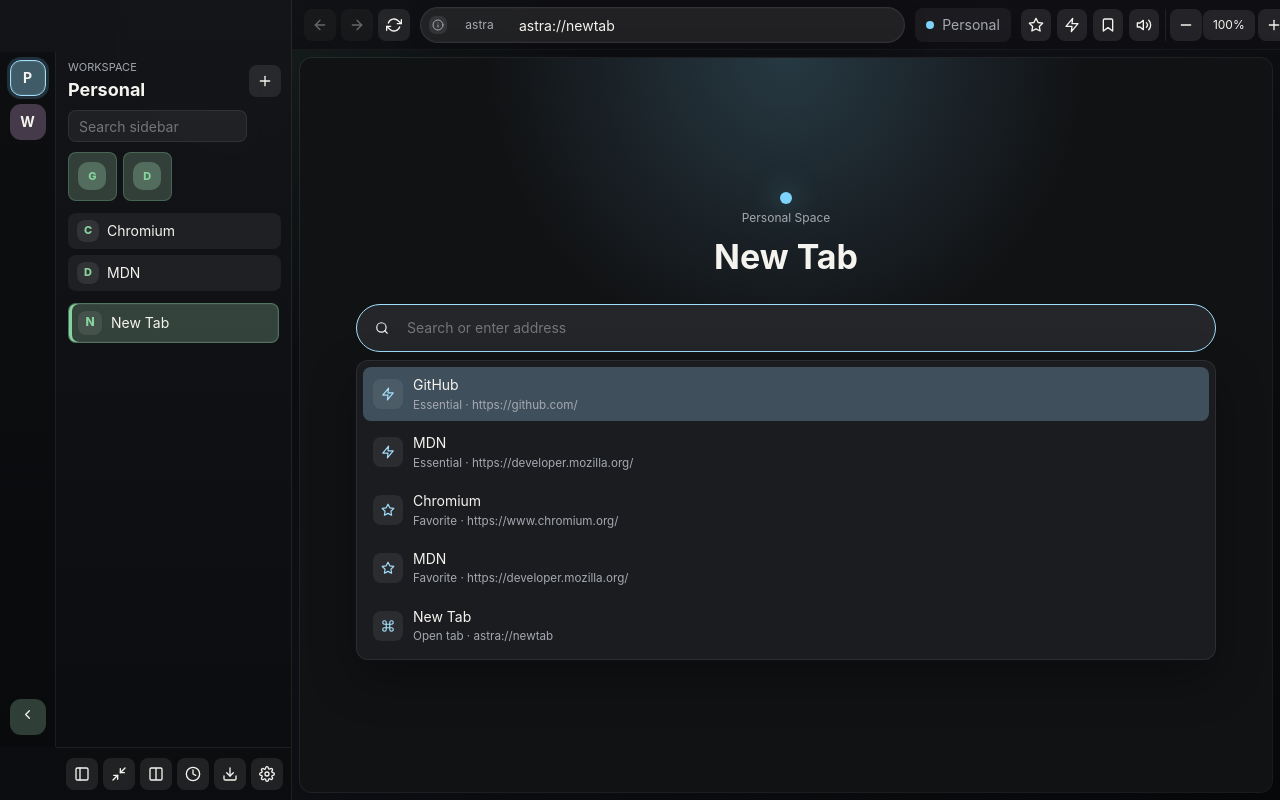
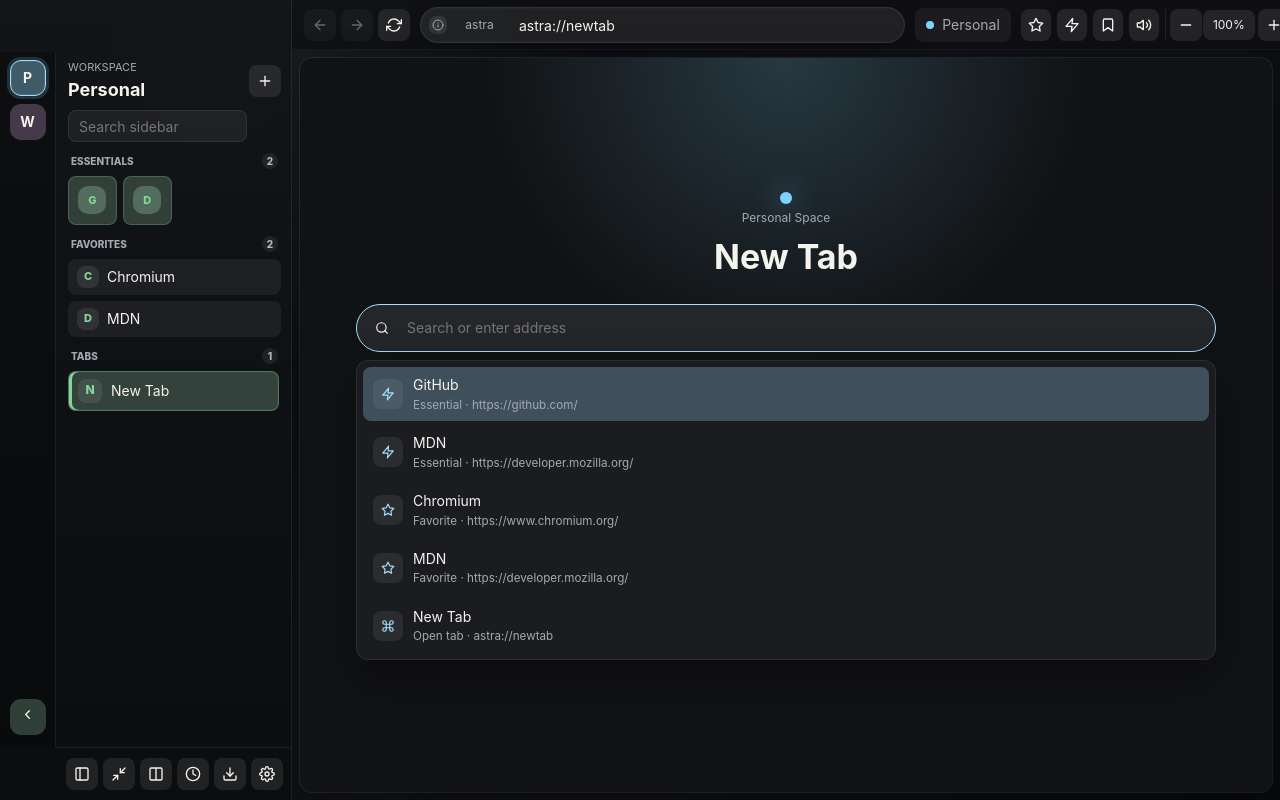
Before and after one commit to Tsutomu-miku/astra-browser, a React (Vite) app: page / in a window 1280 px wide. Shown: the top 800 px of the page. Built offline with nearby package versions, Linux system fonts and the light colour scheme.

Commit message:
feat: clarify sidebar sections

```diff
--- a/src/renderer/styles/sidebar.css
+++ b/src/renderer/styles/sidebar.css
@@ -290,11 +290,50 @@ h1 {
   font-size: 11px;
 }
 
+.sidebar-section {
+  min-width: 0;
+  display: grid;
+  gap: 6px;
+  padding: 0 0 10px;
+}
+
+.sidebar-section-header {
+  min-width: 0;
+  height: 18px;
+  display: flex;
+  align-items: center;
+  justify-content: space-between;
+  gap: 8px;
+  padding: 0 3px;
+  color: var(--muted);
+  font-size: 10px;
+  font-weight: 760;
+  text-transform: uppercase;
+  letter-spacing: 0;
+}
+
+.sidebar-section-header span:first-child {
+  min-width: 0;
+  overflow: hidden;
+  text-overflow: ellipsis;
+  white-space: nowrap;
+}
+
+.sidebar-section-header span:last-child {
+  min-width: 16px;
+  height: 16px;
+  display: grid;
+  place-items: center;
+  border-radius: 999px;
+  background: rgba(255, 255, 255, 0.07);
+  color: color-mix(in srgb, var(--muted) 82%, white);
+  font-size: 10px;
+}
+
 .pinned-tabs {
   display: grid;
   grid-template-columns: repeat(4, 1fr);
   gap: 7px;
-  padding: 4px 0 12px;
 }
 
 .pinned-tab-button {
@@ -328,7 +367,6 @@ h1 {
 .favorites {
   display: grid;
   gap: 6px;
-  padding: 0 0 12px;
 }
 
 .essentials {
@@ -401,6 +439,20 @@ h1 {
   box-shadow:
     inset 3px 0 0 var(--accent),
     inset 0 0 0 1px rgba(255, 255, 255, 0.035);
+}
+
+.favorite-button[aria-current="true"] {
+  border-color: color-mix(in srgb, var(--accent) 36%, transparent);
+  background: color-mix(in srgb, var(--accent) 18%, rgba(255, 255, 255, 0.08));
+  box-shadow:
+    inset 3px 0 0 var(--accent),
+    inset 0 0 0 1px rgba(255, 255, 255, 0.035);
+}
+
+.essentials .favorite-button[aria-current="true"] {
+  box-shadow:
+    0 0 0 2px color-mix(in srgb, var(--accent) 20%, transparent),
+    inset 0 0 0 1px color-mix(in srgb, var(--accent) 22%, transparent);
 }
 
 .tab-row[aria-selected="true"],
@@ -485,6 +537,11 @@ h1 {
   scrollbar-color: rgba(255, 255, 255, 0.22) transparent;
 }
 
+.tabs-section {
+  min-height: 0;
+  padding-bottom: 0;
+}
+
 .tab-button {
   min-height: 38px;
   display: grid;
--- a/src/renderer/surfaces/sidebar/components/SidebarItems.tsx
+++ b/src/renderer/surfaces/sidebar/components/SidebarItems.tsx
@@ -2,6 +2,15 @@ import type { CSSProperties, DragEvent, MouseEvent } from "react";
 import { FiLoader, FiMoon, FiX } from "react-icons/fi";
 
 import { getHostInitial, type BrowserTab, type Favorite, type TabGroup } from "../../../domain/browser-core";
+
+export function SidebarSectionHeader({ count, title }: { count: number; title: string }) {
+  return (
+    <header className="sidebar-section-header">
+      <span>{title}</span>
+      <span>{count}</span>
+    </header>
+  );
+}
 
 export function TabGroupSection({
   activeTab,
@@ -178,6 +187,7 @@ export function TabRow({
 export function FavoriteButton({
   favorite,
   id,
+  isActive = false,
   isSearchSelected = false,
   onOpen,
   onOpenInSplit,
@@ -185,6 +195,7 @@ export function FavoriteButton({
 }: {
   favorite: Favorite;
   id?: string;
+  isActive?: boolean;
   isSearchSelected?: boolean;
   onOpen: (url: string, title?: string) => void;
   onOpenInSplit: (url: string, title?: string) => void;
@@ -196,6 +207,7 @@ export function FavoriteButton({
       id={id}
       type="button"
       title={favorite.url}
+      aria-current={isActive}
       aria-selected={isSearchSelected}
       onClick={(event) => {
         if (event.altKey) {
--- a/src/renderer/surfaces/sidebar/components/SidebarSections.tsx
+++ b/src/renderer/surfaces/sidebar/components/SidebarSections.tsx
@@ -3,8 +3,9 @@ import { FiLoader } from "react-icons/fi";
 
 import { getHostInitial, type BrowserTab } from "../../../domain/browser-core";
 import type { BrowserController } from "../../../hooks/types";
+import { isSidebarUrlActive } from "../model/sidebarItemState";
 import type { SidebarFilterResult, SidebarSearchTarget } from "../sidebarFiltering";
-import { FavoriteButton, TabGroupSection, TabRow } from "./SidebarItems";
+import { FavoriteButton, SidebarSectionHeader, TabGroupSection, TabRow } from "./SidebarItems";
 
 export function SidebarSections({
   actions,
@@ -27,15 +28,20 @@ export function SidebarSections({
   setDraggingTabId: (tabId: string | null) => void;
   splitTabIds: string[];
 }) {
+  const tabCount = filteredItems.groupedTabs.reduce((total, entry) => total + entry.tabs.length, 0) + filteredItems.regularTabs.length;
+
   return (
     <>
       {filteredItems.essentials.length > 0 && (
+        <section className="sidebar-section">
+          <SidebarSectionHeader count={filteredItems.essentials.length} title="Essentials" />
           <nav className="essentials" aria-label="Essentials">
             {filteredItems.essentials.map((essential) => (
               <FavoriteButton
                 key={essential.id}
                 favorite={essential}
                 id={`sidebar-search-essential-${essential.id}`}
+                isActive={isSidebarUrlActive(activeTab.url, essential.url)}
                 isSearchSelected={activeSearchTarget?.type === "essential" && activeSearchTarget.id === essential.id}
                 onOpen={actions.openUrlInActiveWorkspace}
                 onOpenInSplit={actions.openUrlInSplit}
@@ -43,9 +49,12 @@ export function SidebarSections({
               />
             ))}
           </nav>
+        </section>
       )}
 
       {filteredItems.pinnedTabs.length > 0 && (
+        <section className="sidebar-section">
+          <SidebarSectionHeader count={filteredItems.pinnedTabs.length} title="Pinned" />
           <nav className="pinned-tabs" aria-label="Pinned tabs">
             {filteredItems.pinnedTabs.map((tab) => (
               <button
@@ -71,15 +80,19 @@ export function SidebarSections({
               </button>
             ))}
           </nav>
+        </section>
       )}
 
       {filteredItems.favorites.length > 0 && (
+        <section className="sidebar-section">
+          <SidebarSectionHeader count={filteredItems.favorites.length} title="Favorites" />
           <nav className="favorites" aria-label="Favorites">
             {filteredItems.favorites.map((favorite) => (
               <FavoriteButton
                 key={favorite.id}
                 favorite={favorite}
                 id={`sidebar-search-favorite-${favorite.id}`}
+                isActive={isSidebarUrlActive(activeTab.url, favorite.url)}
                 isSearchSelected={activeSearchTarget?.type === "favorite" && activeSearchTarget.id === favorite.id}
                 onOpen={actions.openUrlInActiveWorkspace}
                 onOpenInSplit={actions.openUrlInSplit}
@@ -87,8 +100,11 @@ export function SidebarSections({
               />
             ))}
           </nav>
+        </section>
       )}
 
+      <section className="sidebar-section tabs-section">
+        <SidebarSectionHeader count={tabCount} title="Tabs" />
         <nav className="tabs" aria-label="Tabs">
           {filteredItems.groupedTabs.map(({ group, tabs }) => (
             <TabGroupSection
@@ -132,6 +148,7 @@ export function SidebarSections({
             <p className="sidebar-empty">No matching tabs</p>
           )}
         </nav>
+      </section>
     </>
   );
 }
--- /dev/null
+++ b/src/renderer/surfaces/sidebar/model/sidebarItemState.ts
@@ -0,0 +1,14 @@
+export function isSidebarUrlActive(activeUrl: string, itemUrl: string): boolean {
+  return normalizeComparableUrl(activeUrl) === normalizeComparableUrl(itemUrl);
+}
+
+function normalizeComparableUrl(url: string): string {
+  try {
+    const parsed = new URL(url);
+    parsed.hash = "";
+    if (parsed.pathname === "/") parsed.pathname = "";
+    return parsed.href.replace(/\/$/, "");
+  } catch {
+    return url.trim();
+  }
+}
```
Also changed, not shown: 2 other files (tests, documents, lock files or other folders). Lines whose indentation alone changed are shown as unchanged.
